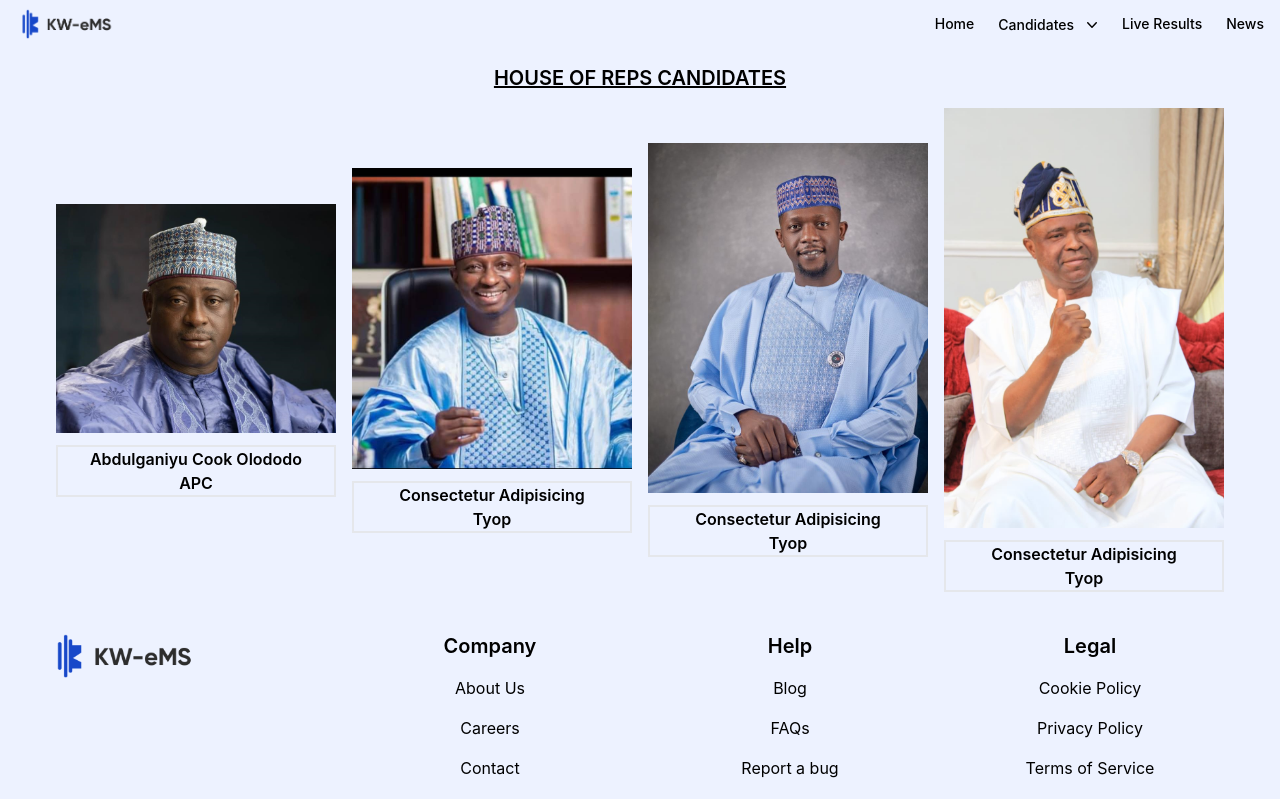
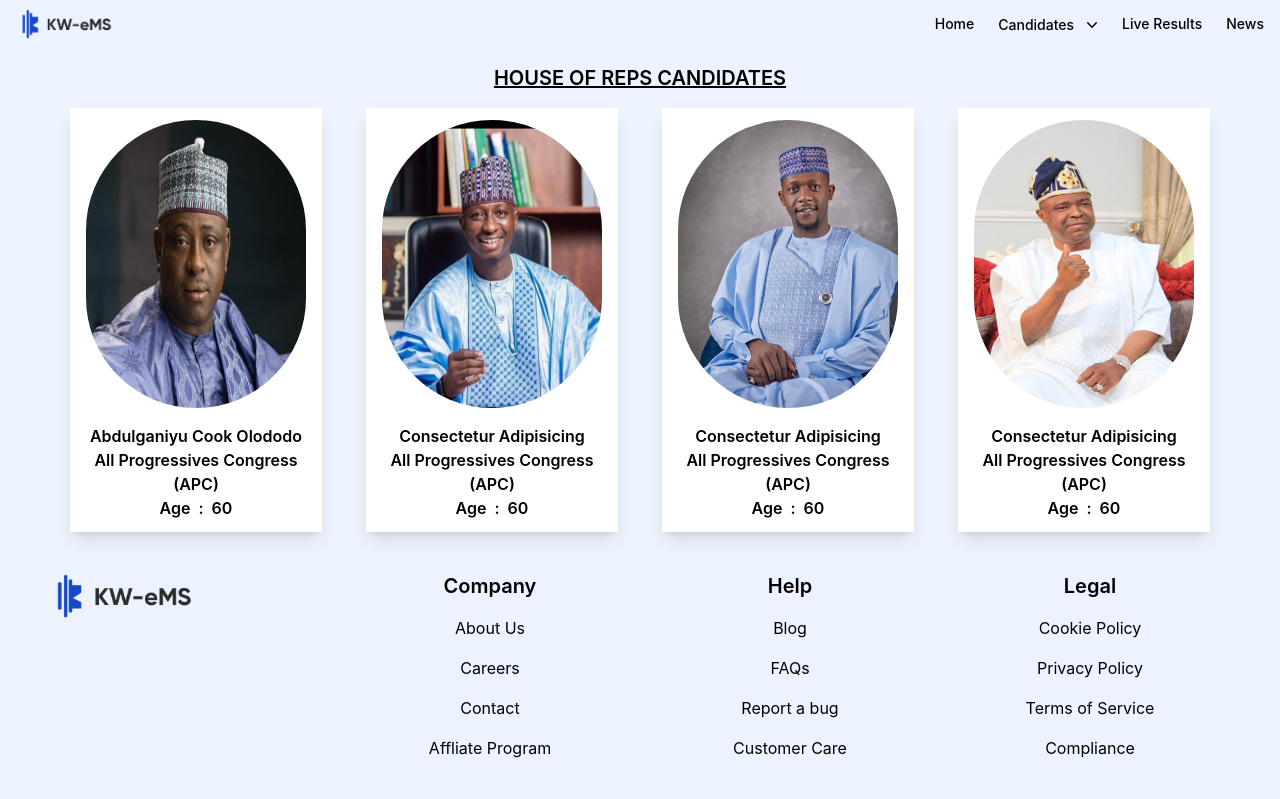
Before and after one commit to thereal-osas/KW-eMS, a React (Create React App) app: page /candidates/house_of_reps in a window 1280 px wide. Shown: the top 799 px of the page. Built offline with nearby package versions, Linux system fonts and the light colour scheme.

Commit message:
candidates layout update

```diff
--- a/src/components/Candidate_card.jsx
+++ b/src/components/Candidate_card.jsx
@@ -3,12 +3,18 @@ import { Link } from "react-router-dom";
 
 function Candidate_card({ item }) {
 	return (
-		<div className="max-w-[280px] flex flex-col items-center hover:scale-105 duration-500 py-3 justify-center bg-gray-100 text-black  shadow-black shadow-sm gap-4">
-			<img
-				className="h-72 w-60 flex justify-center items-center rounded-full"
-				src={item.image}
-				alt={item.name}
-			/>
+		<div className="w-[90%] mx-auto xs:max-w-[280px] flex flex-col items-center hover:scale-105 duration-500 py-3 justify-center bg-white text-black text-sm xs:text-base px-4   shadow-lg gap-4">
+			{item.image ? (
+				<img
+					className="xs:h-72 h-60 xs:w-60 w-60 flex justify-center items-center rounded-full"
+					src={item.image}
+					alt={item.name}
+				/>
+			) : (
+				<div className="xs:h-72 h-60 xs:w-60 w-60 flex justify-center items-center rounded-full">
+					{item.name}
+				</div>
+			)}
 			<div className=" text-center">
 				{item.about ? (
 					<Link
--- a/src/components/presidentialDetails.jsx
+++ b/src/components/presidentialDetails.jsx
@@ -27,21 +27,11 @@ function PresidentialDetails() {
 								{item.Fparty} ({item.party})
 							</p>
 						</div>
+						<div className="flex gap-2 font-semibold ">
+							<span>Age</span> <span>:</span> <span>{item.age}</span>
+						</div>
 					</div>
-					<div className="text-lg text-gray-800">
-						Lorem ipsum dolor sit, amet consectetur adipisicing elit. Beatae eum
-						voluptates velit, ullam cum qui commodi ab, veniam cupiditate, ad a
-						blanditiis natus necessitatibus. Labore facere dolore illum ullam
-						reprehenderit laboriosam ut mollitia sint, voluptate hic ad
-						voluptatem recusandae veritatis ea error alias? Earum repellat illum
-						suscipit. Nam dolor magnam cupiditate voluptatem! Quam, itaque.
-						Quae, accusantium aperiam! Iure quis, iusto reprehenderit quia a
-						veniam tempora consequatur consequuntur sunt molestiae id nisi
-						accusantium facere iste cum animi quisquam! Quidem veniam dicta
-						architecto nobis possimus odit ab excepturi, necessitatibus
-						molestias facere. Mollitia commodi dignissimos quaerat doloremque
-						animi sunt deleniti dolores ducimus veniam?
-					</div>
+					<div className="text-lg text-gray-800">{item.about}</div>
 				</div>
 			</section>
 			;
--- a/src/pages/Gubernatorial.jsx
+++ b/src/pages/Gubernatorial.jsx
@@ -43,7 +43,7 @@ function Gubernatorial() {
 			<p className="text-xl font-semibold underline underline-offset-1 p-4 text-center">
 				GUBERNATORIAL CANDIDATES
 			</p>
-			<div className=" mx-auto w-fit grid grid-cols-1 gap-4 px-4 sm:grid-cols-2 md:grid-cols-3 xl:grid-cols-4">
+			<div className=" mx-auto w-fit grid grid-cols-1 gap-12 sm:gap-4 px-2 sm:grid-cols-2 md:grid-cols-3 xl:grid-cols-4">
 				{Data.map((item) => (
 					<Candidatecard
 						key={item.id}
--- a/src/pages/Presidential.jsx
+++ b/src/pages/Presidential.jsx
@@ -311,7 +311,7 @@ function Presidential() {
 			<p className="text-xl font-semibold underline underline-offset-1 p-4 text-center">
 				PRESIDENTIAL CANDIDATES
 			</p>
-			<div className=" mx-auto w-fit grid grid-cols-1 gap-6 px-4 sm:grid-cols-2 md:grid-cols-3 xl:grid-cols-4">
+			<div className=" mx-auto w-fit grid grid-cols-1 gap-12 sm:gap-4 px-2 sm:grid-cols-2 md:grid-cols-3 xl:grid-cols-4">
 				{Data.map((item) => (
 					<Candidatecard
 						key={item.id}
--- a/src/pages/Reps.jsx
+++ b/src/pages/Reps.jsx
@@ -3,6 +3,7 @@ import Img3 from "../assets/HOD3.jpg";
 import Img2 from "../assets/HOD2.jpg";
 import Img4 from "../assets/HOD4.jpg";
 import cook from "../assets/Abdulganiyu-Cook-Olododo.jpg";
+import { Link } from "react-router-dom";
 
 function Reps() {
 	return (
@@ -10,49 +11,82 @@ function Reps() {
 			<p className="text-xl font-semibold underline underline-offset-1 p-4 text-center">
 				HOUSE OF REPS CANDIDATES
 			</p>
+
 			<div className=" mx-auto w-fit grid grid-cols-1 gap-4 px-4 sm:grid-cols-2 md:grid-cols-3 xl:grid-cols-4">
-				<div className="max-w-[280px] flex flex-col justify-center gap-3">
+				<div className="w-[90%] mx-auto xs:max-w-[280px] flex flex-col items-center hover:scale-105 duration-500 py-3 justify-center bg-white text-black text-sm xs:text-base px-4   shadow-lg gap-4">
 					<img
-						className=""
+						className="xs:h-72 h-60 xs:w-60 w-60 flex justify-center items-center rounded-full"
 						src={cook}
-						alt="Image1"
+						alt="Abdulganiyu Cook Olododo"
 					/>
-					<div className="border-2 text-center">
-						<p className="font-semibold">Abdulganiyu Cook Olododo</p>
-						<p className="font-semibold">APC</p>
+
+					<div className=" text-center">
+						<Link
+							className="font-semibold"
+							to={`/candidates/reps/apc`}>
+							Abdulganiyu Cook Olododo
+						</Link>
+						<p className="font-semibold">All Progressives Congress (APC)</p>
+						<div className="flex gap-2 font-semibold justify-center">
+							<span>Age</span> <span>:</span> <span>60</span>
+						</div>
 					</div>
 				</div>
-				<div className="max-w-[280px] flex flex-col justify-center gap-3">
+				<div className="w-[90%] mx-auto xs:max-w-[280px] flex flex-col items-center hover:scale-105 duration-500 py-3 justify-center bg-white text-black text-sm xs:text-base px-4   shadow-lg gap-4">
 					<img
-						className=""
+						className="xs:h-72 h-60 xs:w-60 w-60 flex justify-center items-center rounded-full"
 						src={Img2}
-						alt="Image2"
+						alt="Consectetur Adipisicing"
 					/>
-					<div className="border-2 text-center">
-						<p className="font-semibold"> Consectetur Adipisicing </p>
-						<p className="font-semibold">Tyop</p>
+
+					<div className=" text-center">
+						<Link
+							className="font-semibold"
+							to={`/candidates/reps/apc`}>
+							Consectetur Adipisicing
+						</Link>
+						<p className="font-semibold">All Progressives Congress (APC)</p>
+						<div className="flex gap-2 font-semibold justify-center">
+							<span>Age</span> <span>:</span> <span>60</span>
+						</div>
 					</div>
 				</div>
-				<div className="max-w-[280px] flex flex-col justify-center gap-3">
+				<div className="w-[90%] mx-auto xs:max-w-[280px] flex flex-col items-center hover:scale-105 duration-500 py-3 justify-center bg-white text-black text-sm xs:text-base px-4   shadow-lg gap-4">
 					<img
-						className=""
+						className="xs:h-72 h-60 xs:w-60 w-60 flex justify-center items-center rounded-full"
 						src={Img3}
-						alt="Image4"
+						alt="Consectetur Adipisicing"
 					/>
-					<div className="border-2 text-center">
-						<p className="font-semibold"> Consectetur Adipisicing </p>
-						<p className="font-semibold">Tyop</p>
+
+					<div className=" text-center">
+						<Link
+							className="font-semibold"
+							to={`/candidates/reps/apc`}>
+							Consectetur Adipisicing
+						</Link>
+						<p className="font-semibold">All Progressives Congress (APC)</p>
+						<div className="flex gap-2 font-semibold justify-center">
+							<span>Age</span> <span>:</span> <span>60</span>
+						</div>
 					</div>
 				</div>
-				<div className="max-w-[280px] flex flex-col justify-center gap-3">
+				<div className="w-[90%] mx-auto xs:max-w-[280px] flex flex-col items-center hover:scale-105 duration-500 py-3 justify-center bg-white text-black text-sm xs:text-base px-4   shadow-lg gap-4">
 					<img
-						className=""
+						className="xs:h-72 h-60 xs:w-60 w-60 flex justify-center items-center rounded-full"
 						src={Img4}
-						alt="Image4"
+						alt="Consectetur Adipisicing"
 					/>
-					<div className="border-2 text-center">
-						<p className="font-semibold"> Consectetur Adipisicing </p>
-						<p className="font-semibold">Tyop</p>
+
+					<div className=" text-center">
+						<Link
+							className="font-semibold"
+							to={`/candidates/reps/apc`}>
+							Consectetur Adipisicing
+						</Link>
+						<p className="font-semibold">All Progressives Congress (APC)</p>
+						<div className="flex gap-2 font-semibold justify-center">
+							<span>Age</span> <span>:</span> <span>60</span>
+						</div>
 					</div>
 				</div>
 			</div>
--- a/src/pages/Senatorial.jsx
+++ b/src/pages/Senatorial.jsx
@@ -25,8 +25,7 @@ function Senatorial() {
 			name: "Ridwan Apaokagi",
 			party: "SDP",
 			about: "",
-			image:
-				"https://www.google.com/url?sa=i&url=https%3A%2F%2Fne-np.facebook.com%2F100087651452477%2Fvideos%2Fdr-ridwanullahi-sallahudeen-apaokagi-aka-quran-ju-owo-lo-the-incoming-senator-kw%2F604249514829276%2F&psig=AOvVaw3s00NyPaflC-uFl041l6uq&ust=1678369321308000&source=images&cd=vfe&ved=0CBAQjRxqFwoTCKDz5pG7zP0CFQAAAAAdAAAAABAE",
+			image: "",
 		},
 	];
 	const North = [
```
